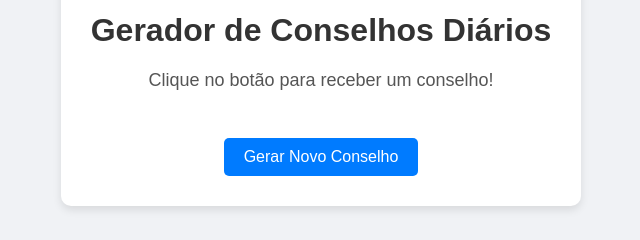
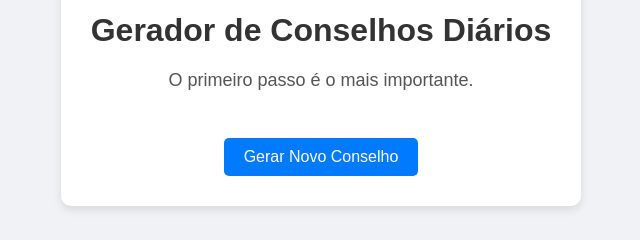
Before and after one commit to Kafly21/gerador-conselhos-diarios, a plain HTML site: page index.html in a window 1280 px wide. Both pictures are taken after a click on the button "Gerar Novo Conselho". Shown: the part 317-557 px from the top of the page, 319-959 px from the left. Drawn offline with Linux system fonts and the light colour scheme.

Commit message:
feat: Adiciona interatividade ao botão de gerar conselho

```diff
--- a/index.html
+++ b/index.html
@@ -12,5 +12,6 @@
             <p id="conselhoTexto">Clique no botão para receber um conselho!</p>
             <button id="novoConselhoBtn">Gerar Novo Conselho</button>
         </div>
+        <script src="script.js"></script>
     </body>
 </html>
--- a/script.js
+++ b/script.js
@@ -1,4 +1,12 @@
 const conselhos =  [
     "Acredite em você mesmo.", "O primeiro passo é o mais importante.", "A persistência realiza o impossível.", "Aprenda algo novo hoje.", "Seja gentil com todos que encontrar."
 ]
-console.log("Arquivo de script carregado. Array de conselhos pronto.");
+const conselhoTexto = document.getElementById('conselhoTexto');
+const novoConselhoBtn = document.getElementById('novoConselhoBtn');
+
+function gerarConselho() {
+    //BUG INTENCIONAL AQUI
+    const indice = Math.floor(Math.random() * (conselhos.length + 1));
+    conselhoTexto.textContent = conselhos[indice];
+}
+novoConselhoBtn.addEventListener('click', gerarConselho);
```
